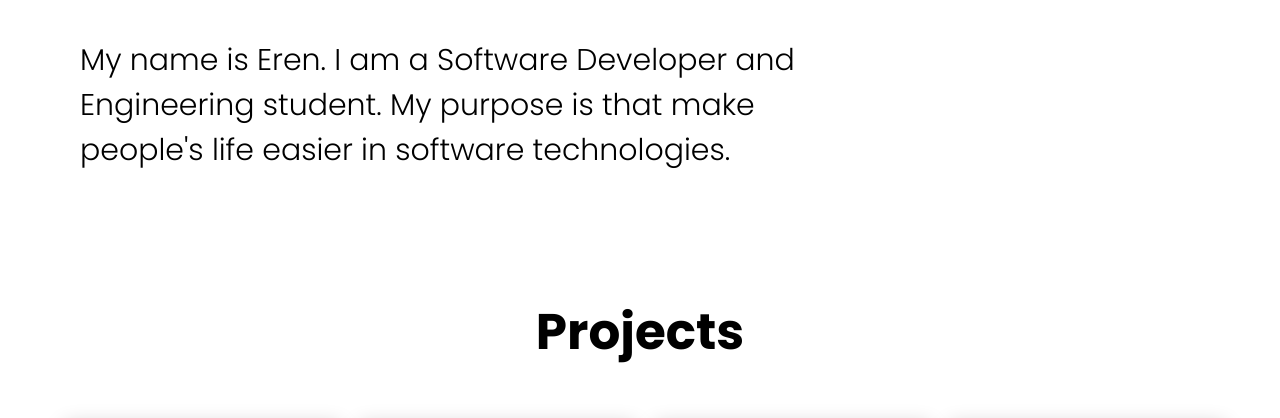
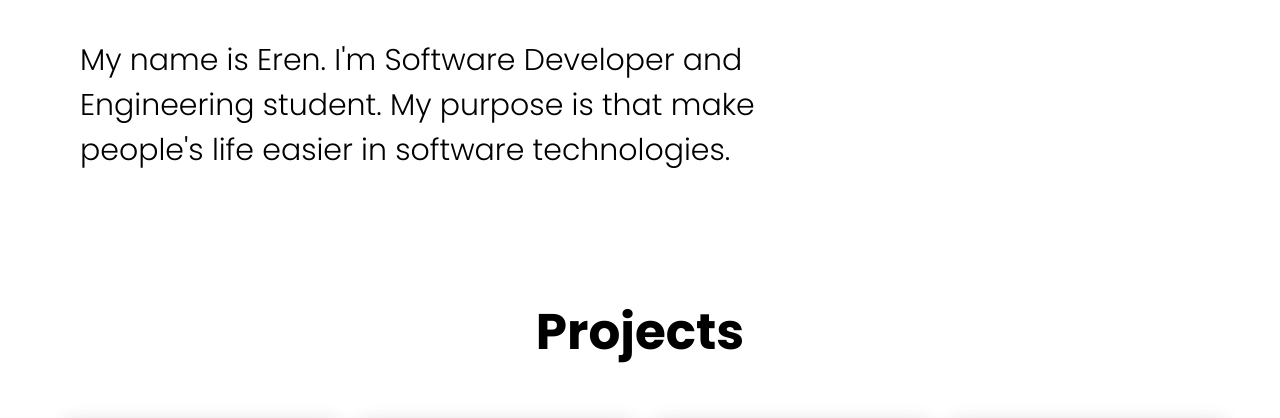
Before and after one commit to Erenakhan/portfolio, a plain HTML site: page index.html in a window 1280 px wide. Shown: the part 1285-1703 px from the top of the page. Drawn offline with Linux system fonts and the light colour scheme.

Commit message:
text changed

```diff
--- a/index.html
+++ b/index.html
@@ -42,7 +42,7 @@
       <section class="sub-section" id="about-me">
           <div class="information">
               <h2>About Me</h2>
-              <p class="hello">Hello</p><p> My name is Eren. I am a Software Developer and Engineering student. My purpose is that make people's life easier in software technologies.</p>
+              <p class="hello">Hello</p><p> My name is Eren. I'm Software Developer and Engineering student. My purpose is that make people's life easier in software technologies.</p>
           </div>
           <div class="headshot-container">
               <img class="headshot" src="https://avatars.githubusercontent.com/u/100142188?v=4" alt="headshot"/>
--- a/style.css
+++ b/style.css
@@ -127,8 +127,8 @@ p {
 }
 
 .project-card {
-    width: 300px;
-    height: 500px;
+   width: 300px;
+   height: 500px;
     box-shadow: 5px 5px 20px rgb(197, 195, 195);
     margin: 10px;
 }
```
Also changed, not shown: google27a76ba33fb98307.html (added, +1 -0 lines).
